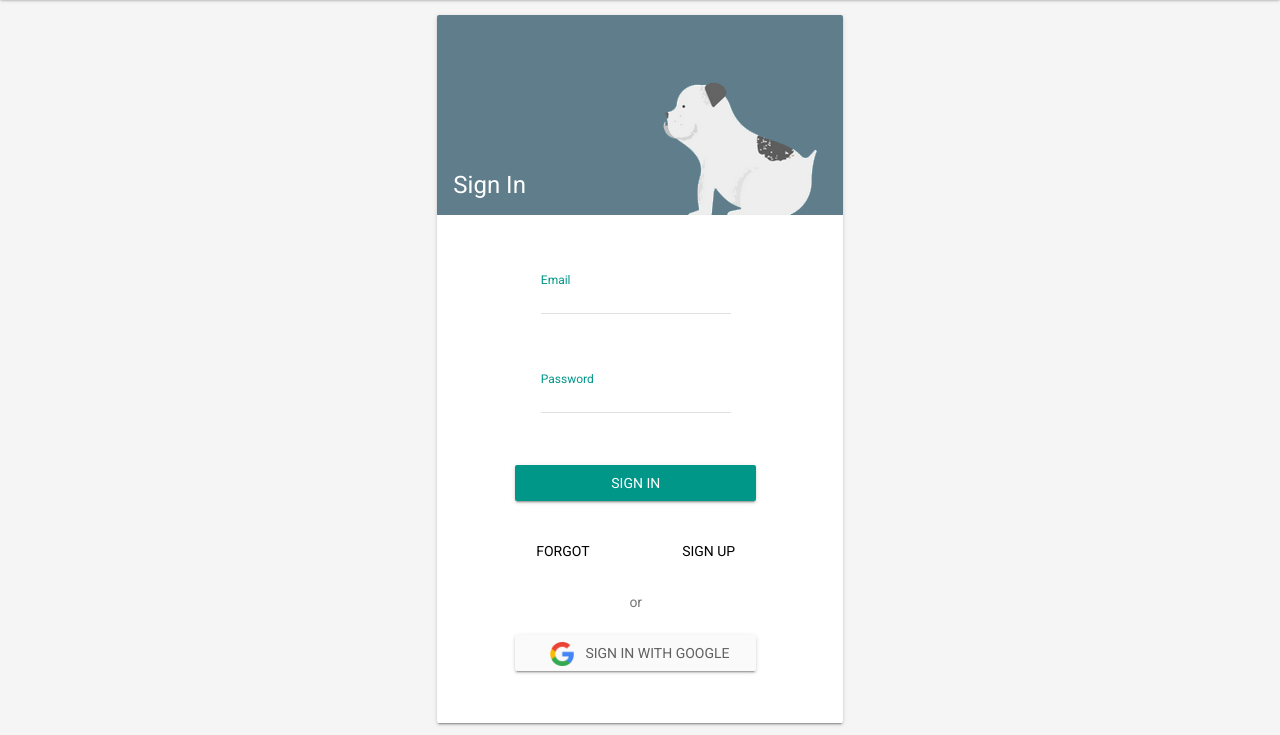
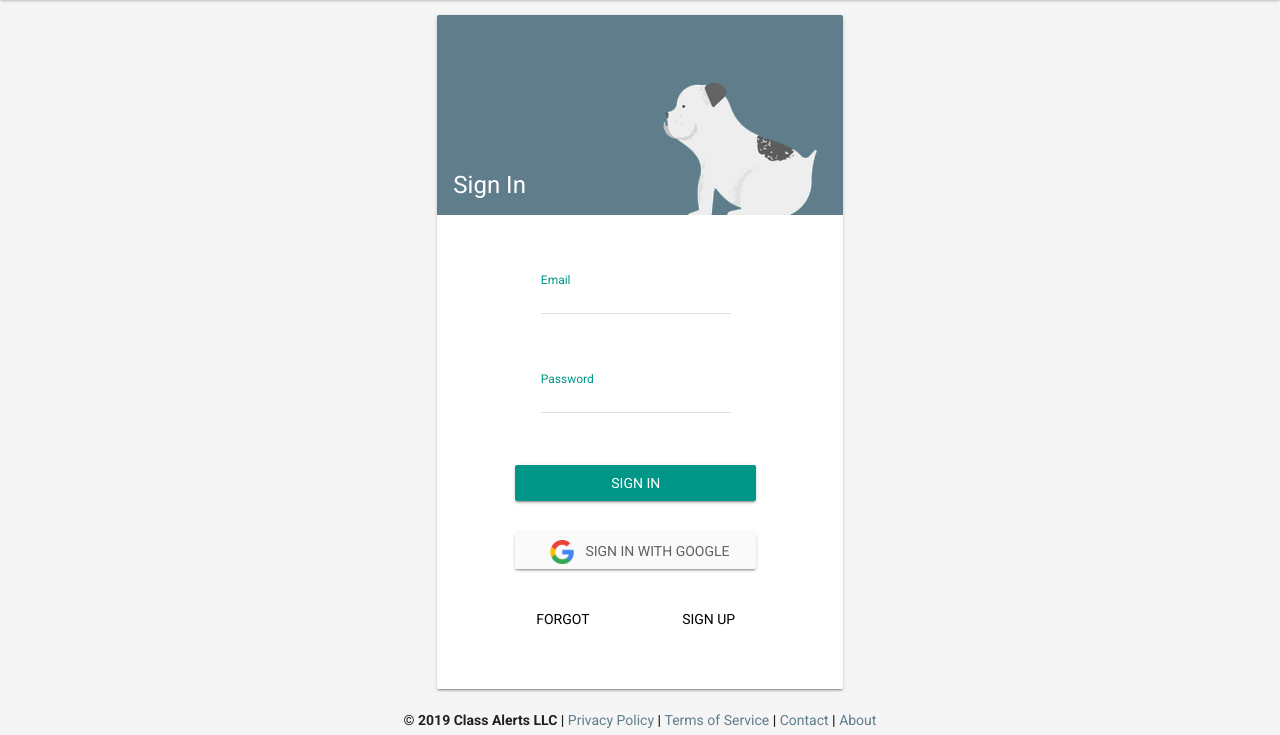
Before and after one commit to n-wach/class-alerts, a Flask app: page /signin in a window 1280 px wide. Shown: the part 65-800 px from the top of the page. Run offline with Flask 2, Linux system fonts and the light colour scheme; parts of the project's set-up code (start-up, migrations or seed data) failed here and were passed over; some libraries are stand-ins or nearby versions.

Commit message:
Rearrange OAuth

```diff
--- a/templates/public/sign-in.html
+++ b/templates/public/sign-in.html
@@ -12,25 +12,20 @@
       {{ make_button("Sign In") }}
       <div class="mdl-grid">
         <div class="mdl-layout-spacer"></div>
+        <a class="mdl-cell mdl-cell--10-col mdl-button mdl-js-button mdl-button--raised mdl-button--colored mdl-color--grey-50 mdl-color-text--grey-700"
+          href="{{ url_for("google_signin") }}">
+          <img src="{{ url_for("static", filename="images/google_signin_logo.png") }}" alt="Google Logo" class="button-icon"> Sign in with Google
+        </a>
+        <div class="mdl-layout-spacer"></div>
+      </div>
+      <div class="mdl-grid">
+        <div class="mdl-layout-spacer"></div>
         <a class="mdl-button mdl-js-button mdl-cell mdl-cell--5-col" href="{{ url_for('forgot_password') }}">Forgot
           Password</a>
         <div class="mdl-layout-spacer"></div>
         <a class="mdl-button mdl-js-button mdl-cell mdl-cell--5-col" href="{{ url_for('signup') }}">Sign Up</a>
         <div class="mdl-layout-spacer"></div>
       </div>
-      <div class="mdl-grid">
-        <div class="mdl-layout-spacer"></div>
-        <span>or</span>
-        <div class="mdl-layout-spacer"></div>
-      </div>
-      <div class="mdl-grid">
-        <div class="mdl-layout-spacer"></div>
-        <a class="mdl-cell mdl-cell--10-col mdl-button mdl-js-button mdl-button--raised mdl-button--colored mdl-color--grey-50 mdl-color-text--grey-700"
-          href="{{ url_for("google_signin") }}">
-          <img src="{{ url_for("static", filename="images/google_signin_logo.png") }}" alt="Google Logo" class="button-icon"> Sign in with Google
-        </a>
-        <div class="mdl-layout-spacer"></div>
-      </div>
     {% endcall %}
   {% endcall %}
 {% endblock %}
--- a/templates/public/sign-up.html
+++ b/templates/public/sign-up.html
@@ -29,7 +29,7 @@
         <div class="mdl-layout-spacer"></div>
         <a class="mdl-cell mdl-cell--10-col mdl-button mdl-js-button mdl-button--raised mdl-button--colored mdl-color--grey-50 mdl-color-text--grey-700"
           href="{{ url_for("google_signin") }}">
-          <img src="{{ url_for("static", filename="images/google_signin_logo.png") }}" alt="Google Logo" class="button-icon"> Or create an account using Google
+          <img src="{{ url_for("static", filename="images/google_signin_logo.png") }}" alt="Google Logo" class="button-icon"> Create an account using Google
         </a>
         <div class="mdl-layout-spacer"></div>
       </div>
```
